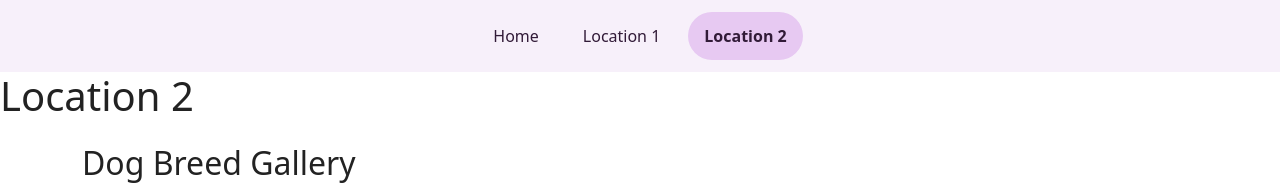
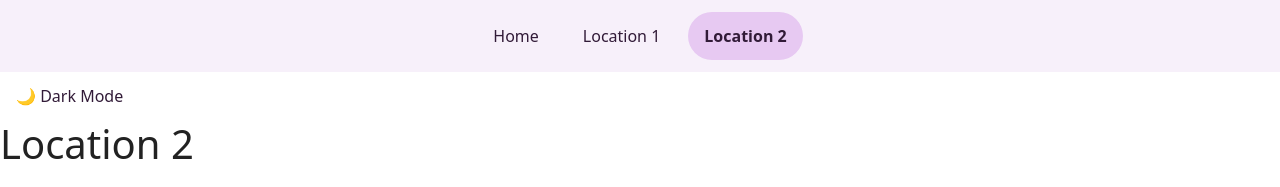
Before and after one commit to Dani-eng/WD4E_CapstoneProject, a plain HTML site: page location-2.html in a window 1280 px wide. Shown: the top 187 px of the page. Drawn offline with nearby package versions, Linux system fonts and the light colour scheme.

Commit message:
Update location-2.html
add dark mode toggle

```diff
--- a/location-2.html
+++ b/location-2.html
@@ -30,6 +30,9 @@
         </li>
       </ul>
     </nav>
+    <button id="theme-toggle" type="button" aria-pressed="false">
+      🌙 Dark Mode
+    </button>
     <h1>Location 2</h1>
   </header>
 
```
